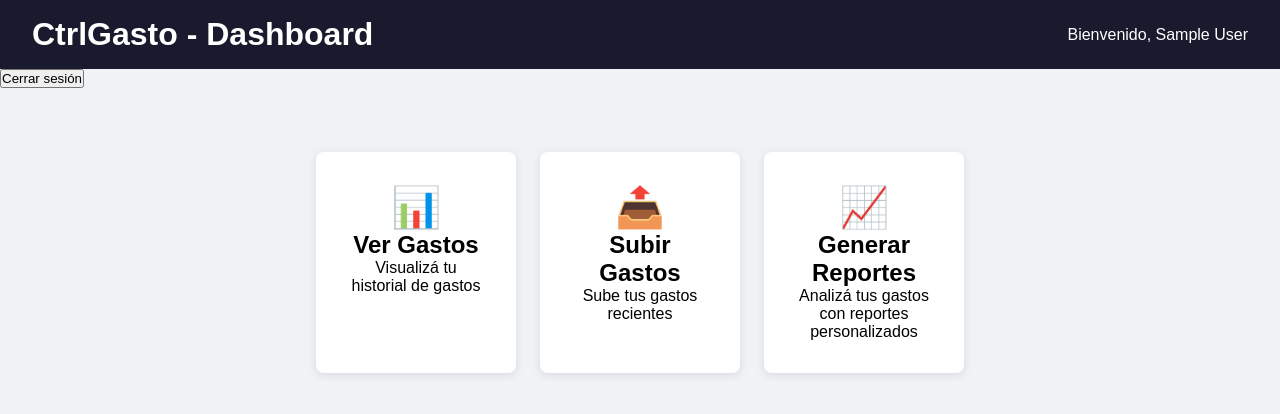
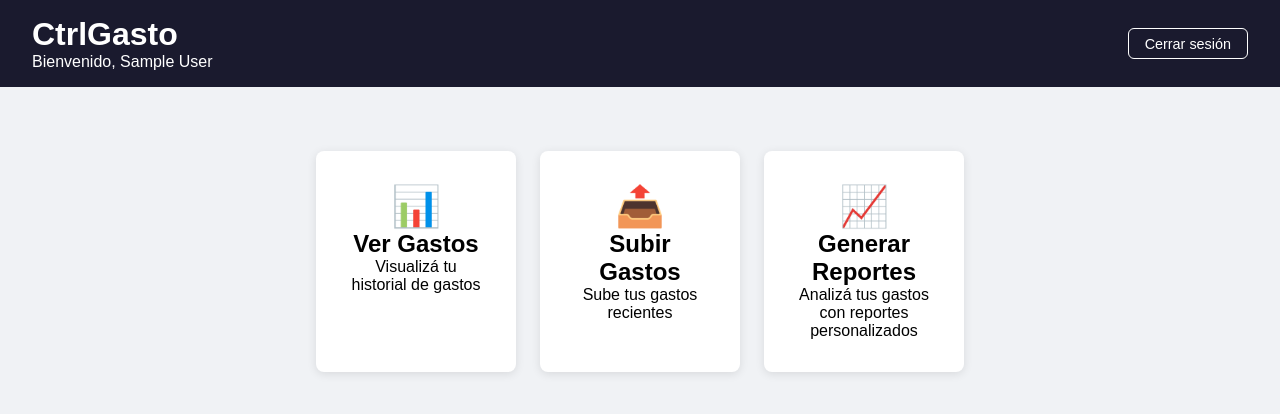
Before and after one commit to emanuelsimon/controlGastos_IW2, a plain HTML site: page frontend/dashboard.html in a window 1280 px wide. Drawn offline with Linux system fonts and the light colour scheme; sample sign-in values are in the browser's storage.

Commit message:
corregido estilo botones de cerrar sesion y volver

```diff
--- a/frontend/css/styles.css
+++ b/frontend/css/styles.css
@@ -13,6 +13,20 @@ header {
     border-radius: 8px;
     box-shadow: 0 2px 10px rgba(0, 0, 0, 0.1);
     width: 100%;
+}
+
+header button {
+    background-color: transparent;
+    color: white;
+    border: 1px solid white;
+    padding: 0.4rem 1rem;
+    border-radius: 6px;
+    cursor: pointer;
+    font-size: 0.9rem;
+}
+
+header button:hover {
+    background-color: #ffffff33;
 }
 
 * {
--- a/frontend/dashboard.html
+++ b/frontend/dashboard.html
@@ -11,11 +11,13 @@
 
 <body>
     <header>
-        <h1>CtrlGasto - Dashboard</h1>
-        <p>Bienvenido, <span id="user-name"></span></p>
+        <div>
+            <h1>CtrlGasto</h1>
+            <p>Bienvenido, <span id="user-name"></span></p>
+        </div>
+        <button type="button" id="logout-btn">Cerrar sesión</button>
     </header>
 
-    <button type="button" id="logout-btn">Cerrar sesión</button>
     <main>
         <div class="cards-container">
             <div class="card-option" onclick="window.location.href='expenses.html'"><span class="card-icon">📊</span>
```
Also changed, not shown: frontend/expenses.html (+1 -3 lines).
